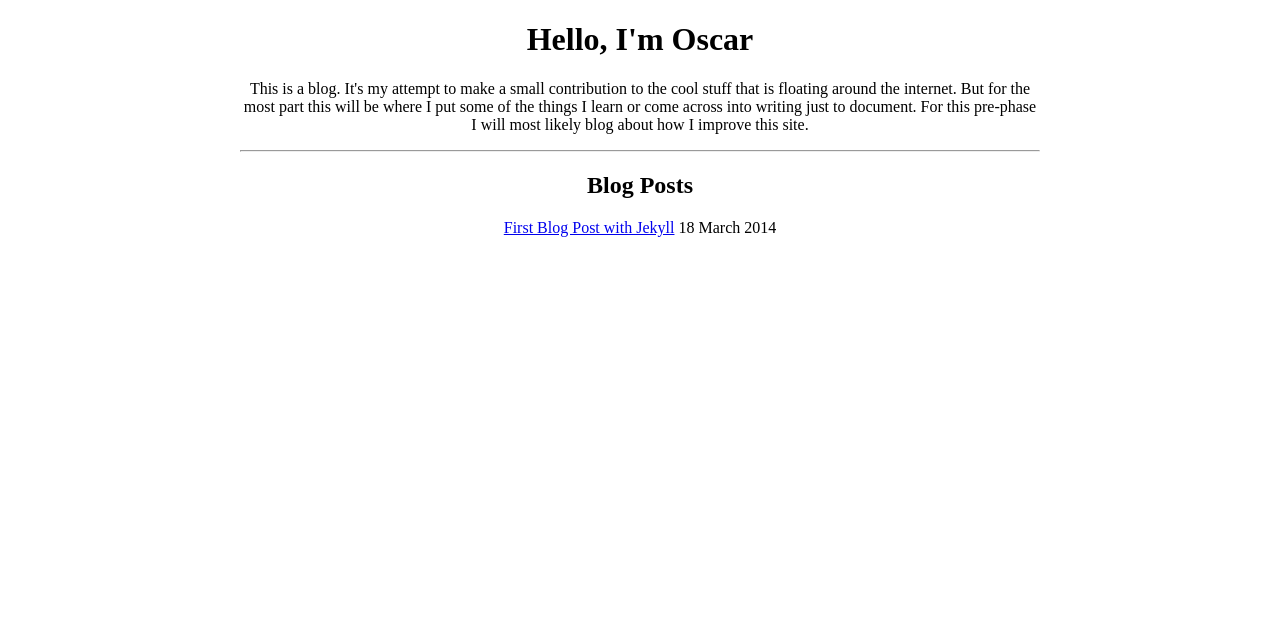
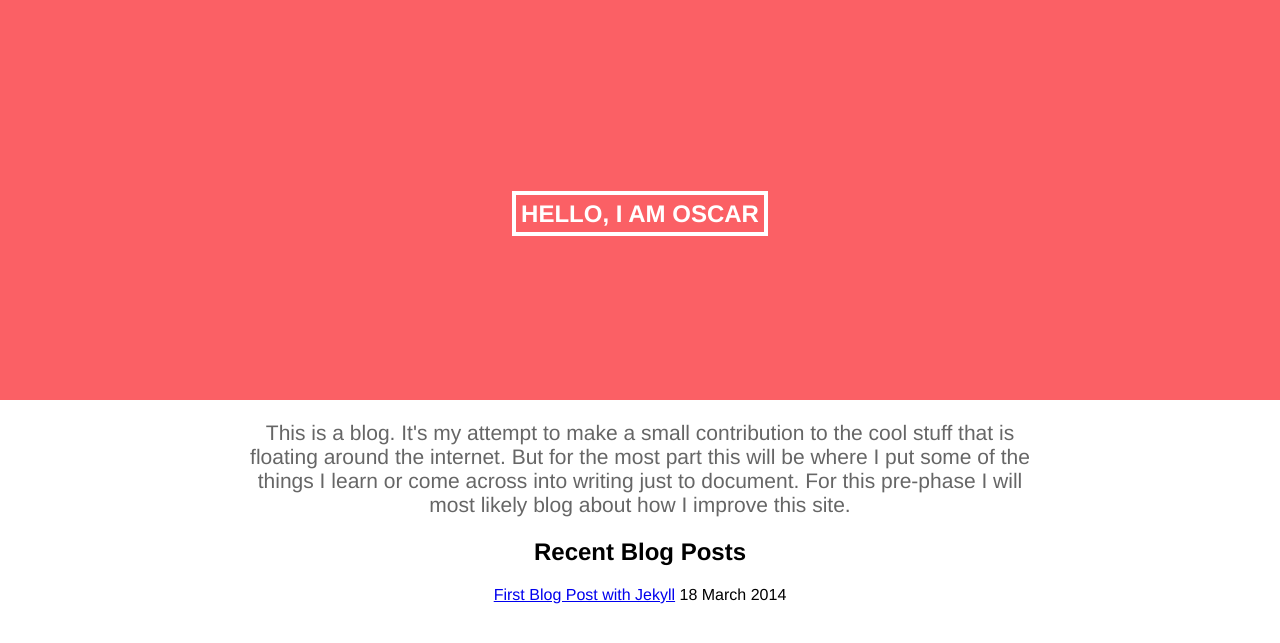
Before and after one commit to dallaspersson/dallaspersson.github.io, a Jekyll site: the page built from index.html, in a window 1280 px wide. Shown: the top 643 px of the page. Built offline with Jekyll 4.4.1, drawn with Linux system fonts in a browser that asks for light colours.

Commit message:
Added some color

```diff
--- a/_layouts/default.html
+++ b/_layouts/default.html
@@ -5,8 +5,6 @@
     <link rel="stylesheet" href="/css/styles.css">
   </head>
   <body>
-    <div class="container">
-      {{ content }}
-    </div>
+    {{ content }}
   </body>
 </html>
--- a/css/styles.css
+++ b/css/styles.css
@@ -1,16 +1,45 @@
+body {
+  font-family: "HelveticaNeue-Light", "Helvetica Neue Light", "Helvetica Neue", Helvetica, Arial, "Lucida Grande", sans-serif;
+  font-weight: 300;
+  margin: 0;
+}
+
 .container {
   width: 800px;
   margin: 0 auto;
 }
 
 header {
-  text-align: center;
+  background-color: #FB6065;
+  color: #ffffff;
+  height: 400px;
 }
+
+header h1 {
+  margin: 0;
+}
+
+header h1 span {
+  border: 4px solid;
+  padding: 0.2em;
+}
+
+header .title { padding-top: 200px; }
 
 .recent-posts {
   text-align: center;
 }
+
 .recent-posts ul {
   padding: 0;
   list-style: none;
 }
+
+/* Typography */
+.lead {
+  color: #666666;
+  font-size: 21px;
+}
+
+/* General */
+.text-center { text-align: center; }
--- a/index.html
+++ b/index.html
@@ -4,7 +4,14 @@ title: Blogging Like a Hacker
 ---
 
 <header>
-  <h1>Hello, I'm Oscar</h1>
+  <div class="container text-center">
+    <section class="title">
+      <h1><span>HELLO, I AM OSCAR</span></h1>
+    <section>
+  </div>
+</header>
+
+<section class="container text-center">
   <p class="lead" id="tag-line">
     This is a blog. It's my attempt to make a small contribution to the cool
     stuff that is floating around the internet. But for the most part this will
@@ -12,12 +19,10 @@ title: Blogging Like a Hacker
     to document. For this pre-phase I will most likely blog about how I improve
     this site.
   </p>
-</header>
+</section>
 
-<hr>
-
-<section class="recent-posts">
-  <h2>Blog Posts</h2>
+<section class="recent-posts container">
+  <h2>Recent Blog Posts</h2>
   <ul>
     {% for post in site.posts %}
       <li>
```
Also changed, not shown: 3 other files.
